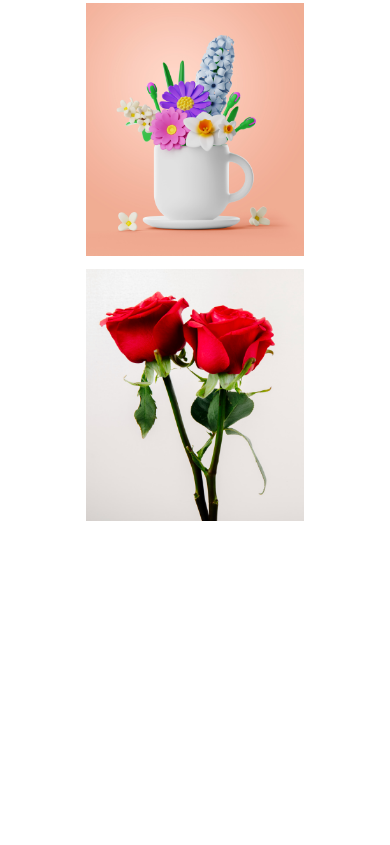
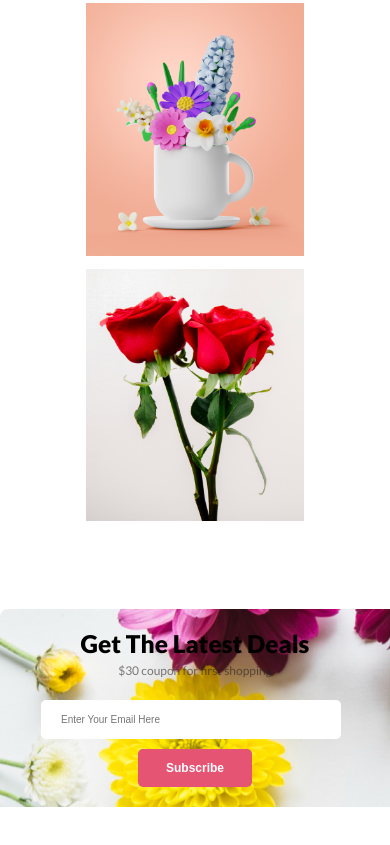
Before and after one commit to AAzizshishir/flower-shop, a plain HTML site: page index.html in a window 390 px wide. Shown: the part 3779-4624 px from the top of the page. Before the commit the page ends 4388 px from the top, so only its background shows below. Drawn offline with Linux system fonts and the light colour scheme.

Commit message:
added best deals section

```diff
--- a/index.html
+++ b/index.html
@@ -98,6 +98,17 @@
          </section>
          <!-- Instagram Section End -->
 
+         <!-- Latest Deals/Offer Section -->
+          <section class="deals">
+           <div class="content">
+            <h1 class="section-title">Get The Latest Deals</h1>
+            <p class="description">$30 coupon for first shopping</p>
+            <input type="email" placeholder="Enter Your Email Here">
+            <button class="btn">Subscribe</button>
+           </div>
+          </section>
+          <!-- Latest Deals/Offer Section End -->
+
   </main>
   </body>
 </html>
--- a/style.css
+++ b/style.css
@@ -40,7 +40,7 @@ body {
 .btn:hover {
   background: #a64257;
 }
-section{
+section {
   max-width: 980px;
   text-align: center;
   margin: 80px auto;
@@ -165,20 +165,42 @@ section{
   text-align: center;
   margin-bottom: 2rem;
 }
-.offer .content span{
+.offer .content span {
   color: rgb(229, 84, 115);
 }
-.offer img{
+.offer img {
   width: 204px;
 }
 /* Offer Section Style End */
 
 /* Instagram Section Style */
-.instagram .image-container img{
+.instagram .image-container img {
   width: 218px;
   margin: 0 5px;
 }
 /* Instagram Section Style End */
+
+/* Latest Deals/Offer Section Style */
+.deals {
+  padding: 78px 184px;
+  background-image: url(./Flower-Asset/Rectangle\ 9.png);
+}
+.deals input {
+  width: 400px;
+  border-radius: 5px;
+  padding: 14px 20px;
+  color: rgba(39, 39, 39, 0.6);
+  font-size: 10px;
+  font-weight: 400;
+  border: none;
+  outline: none;
+  margin-right: 8px;
+}
+.deals .description {
+  margin-top: 4px;
+  margin-bottom: 20px;
+}
+/* Latest Deals/Offer Section Style End */
 
 /* Responsive */
 /* For Mobile */
@@ -213,14 +235,21 @@ section{
     flex-direction: column;
     gap: 15px;
   }
-  .offer{
+  .offer,
+  .deals {
     padding: 20px;
   }
 
-  .instagram .image-container img{
+  .instagram .image-container img {
     margin: 5px;
   }
-
+  .deals input {
+    width: 300px;
+    margin-bottom: 10px;
+  }
+  .deals .section-title {
+    color: #000;
+  }
 }
 /* For Tablet */
 @media screen and (min-width: 576px) and (max-width: 992px) {
@@ -233,4 +262,8 @@ section{
   .header .image-conteiner {
     flex-basis: 50%;
   }
+  .offer,
+  .deals {
+    padding: 20px;
+  }
 }
```
